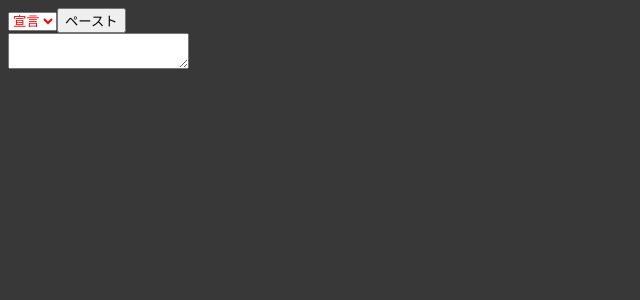
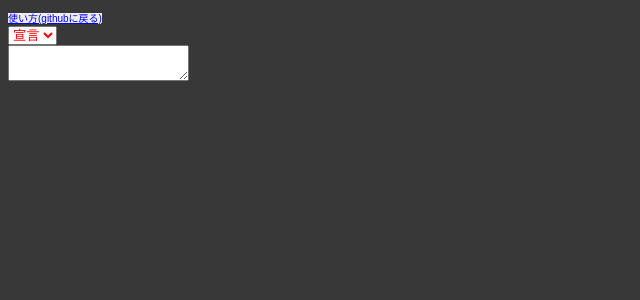
Before and after one commit to DenjiMk2/ffxiv-macro-glasses-web, a Vue app: page / in a window 1280 px wide. Shown: the top 300 px of the page, without its empty margins (0-640 px from the left). Built offline with nearby package versions, Linux system fonts and the light colour scheme.

Commit message:
fix Githubへのリンクを記載 機能していないペーストボタンを削除

```diff
--- a/src/components/MainPage.vue
+++ b/src/components/MainPage.vue
@@ -1,5 +1,6 @@
 <template>
   <div>
+    <a href="https://github.com/DenjiMk2/ffxiv-macro-glasses-web#readme" class="back-link">使い方(githubに戻る)</a>
     <div>
       <select class="me" v-model="meRole" @change="throwGlass">
         <option value="">宣言</option>
@@ -12,7 +13,6 @@
         <option class="healer">H1</option>
         <option class="healer">H2</option>
       </select>
-      <button v-on:click="pasteMacro">ペースト</button>
     </div>
     <textarea v-model="inMacro" @input="throwGlass">
     </textarea>
@@ -36,10 +36,6 @@
       throwGlass() {
         this.outMacro = convertMacro2Html(this.inMacro, this.meRole);
       },
-      pasteMacro() {
-        this.inMacro = this.$electron.clipboard.readText();
-        this.throwGlass();
-      },
     },
   };
 </script>
@@ -49,6 +45,10 @@ body{
   font-family: sans-serif;
   background-color: #383838;
   color: #CCCCCC;
+}
+.back-link{
+  background: #EEEEEE;
+  font-size: 10px;
 }
 .outputPanel{
   font-size: 14px;
```
